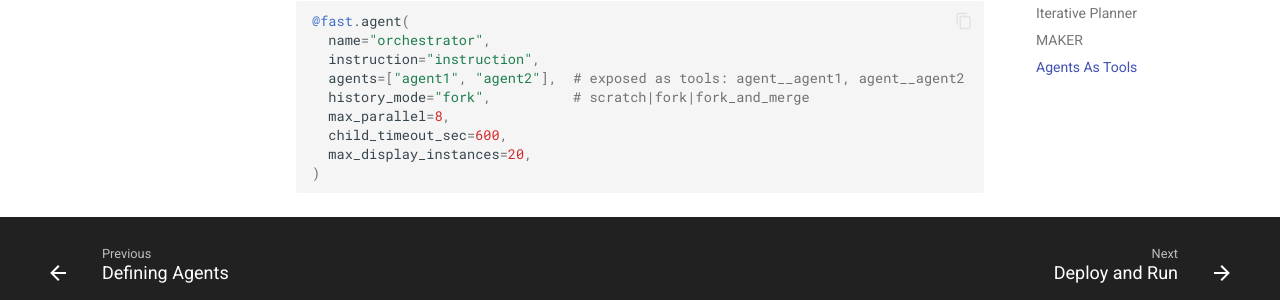
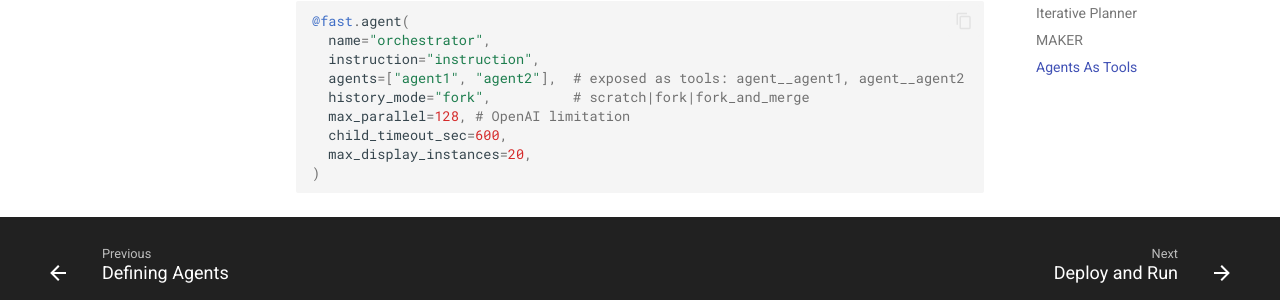
Before and after one commit to evalstate/fast-agent-docs, an MkDocs documentation site: the page built from docs/agents/workflows.md, in a window 1280 px wide and 900 px high, scrolled down 6477 px. Shown: the part 526-826 px from the top of the window. Built offline with MkDocs 1.6.1 and Material for MkDocs 9.7.7, drawn with Linux system fonts in a browser that asks for light colours; comment, search, counter and statistics services are not loaded.

Commit message:
docs(workflows): document agents-as-tools max_parallel cap
Note the OpenAI tool-call fan-out limit (128) in the Agents As Tools reference snippet.

```diff
--- a/docs/agents/workflows.md
+++ b/docs/agents/workflows.md
@@ -311,7 +311,7 @@ async def main() -> None:
   instruction="instruction",
   agents=["agent1", "agent2"],  # exposed as tools: agent__agent1, agent__agent2
   history_mode="fork",          # scratch|fork|fork_and_merge
-  max_parallel=8,
+  max_parallel=128, # OpenAI limitation
   child_timeout_sec=600,
   max_display_instances=20,
 )
```
